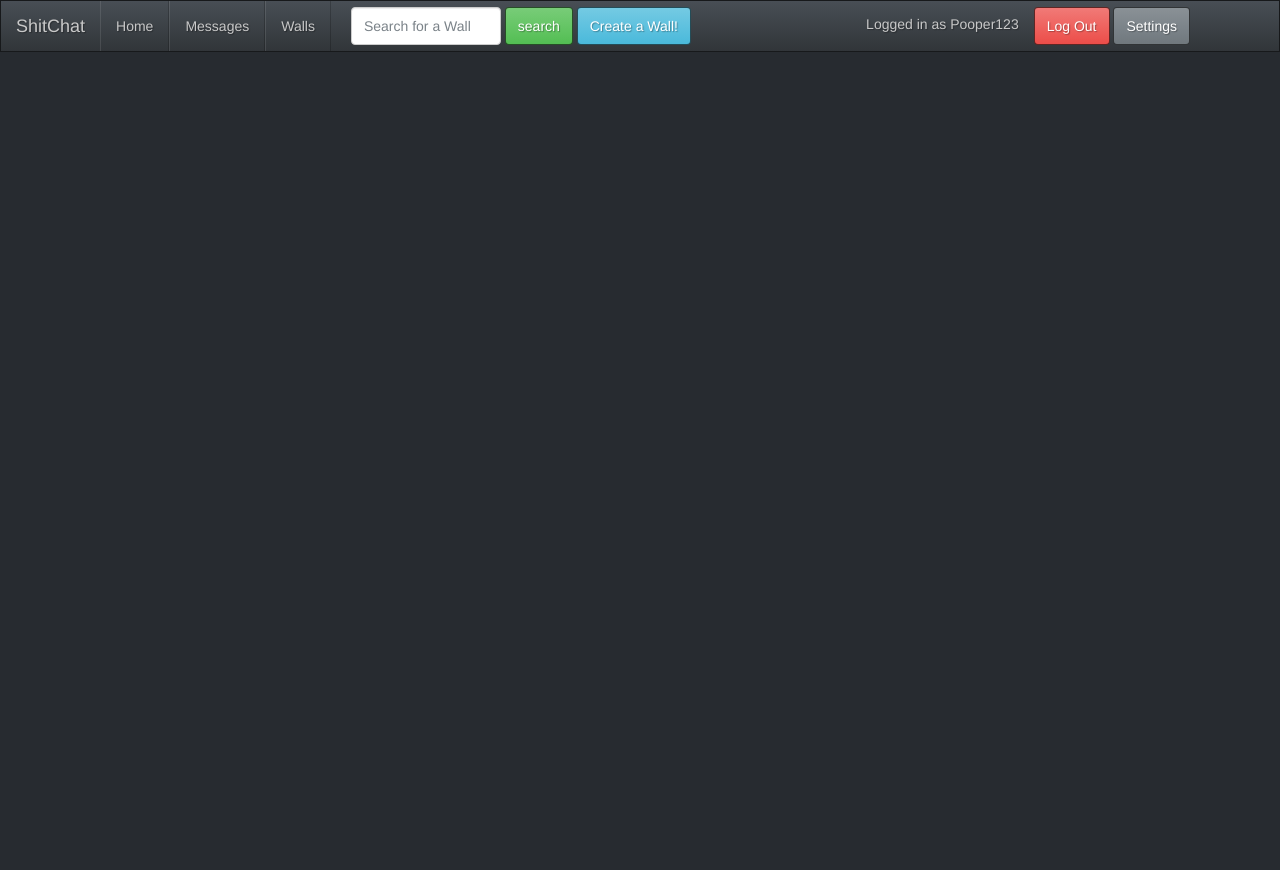
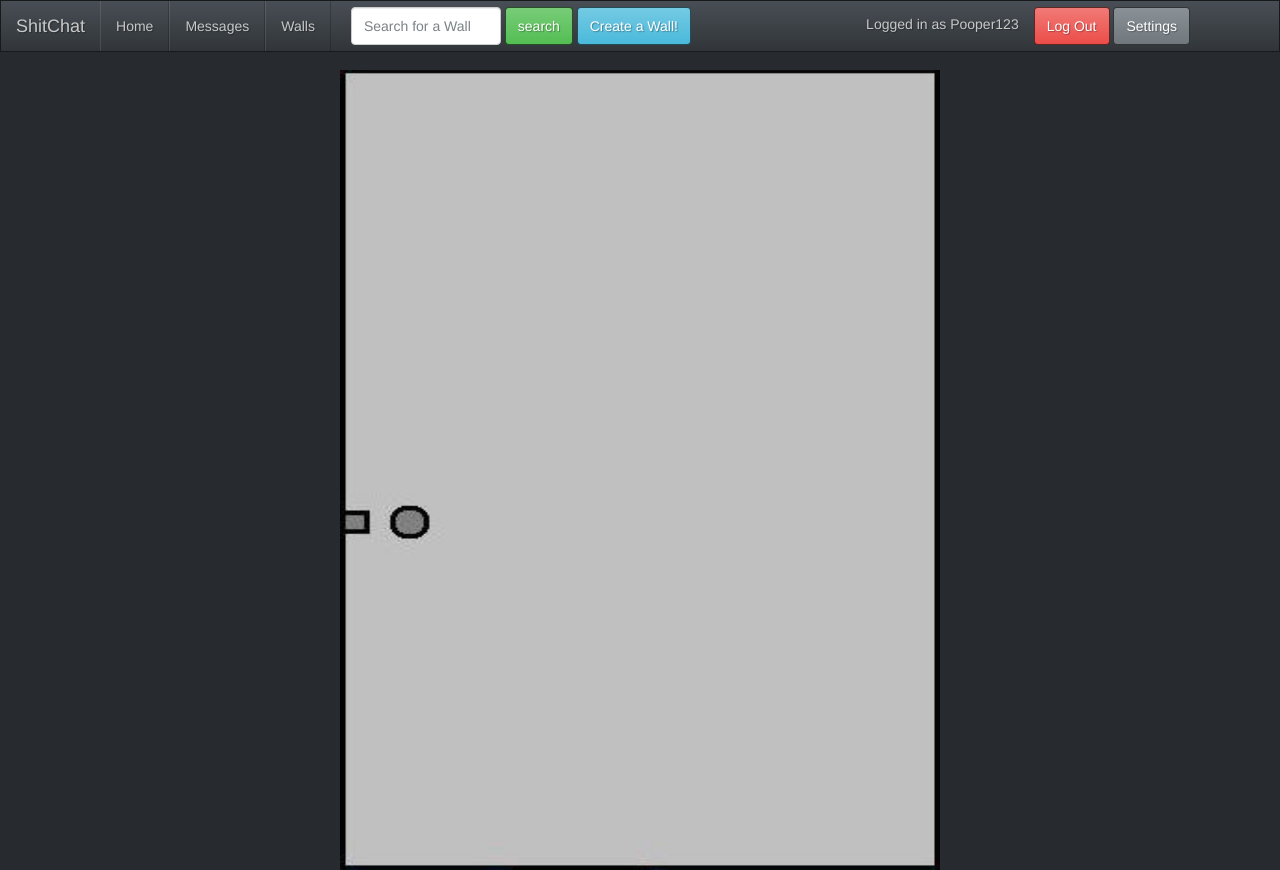
Before and after one commit to CobyGoldbergs/ShitChat, a Flask app: template templates/create.html in a window 1280 px wide. Before the commit the page ends 52 px from the top, so only its background shows below. Run offline with Flask 2, Linux system fonts and the light colour scheme; the template is opened without the code that fills it, so the values that code supplies are empty; parts of the project's set-up code (start-up, migrations or seed data) failed here and were passed over.

Commit message:
stuff from yesterday

```diff
--- a/templates/create.html
+++ b/templates/create.html
@@ -40,3 +40,15 @@
 
 <body style="padding-top:70px">
 <div class="container-fluid">
+<div class="row">
+<div class="col-sm-3"></div>
+<center><div class="col-sm-6">
+<img src="./static/obn1.jpg" class="img-responsive" style="width:600px; height:800px;">
+
+</div>
+</div></div>
+
+
+
+</body>
+</html>
```
Also changed, not shown: static/obn1.jpg (added), 2 other files.
